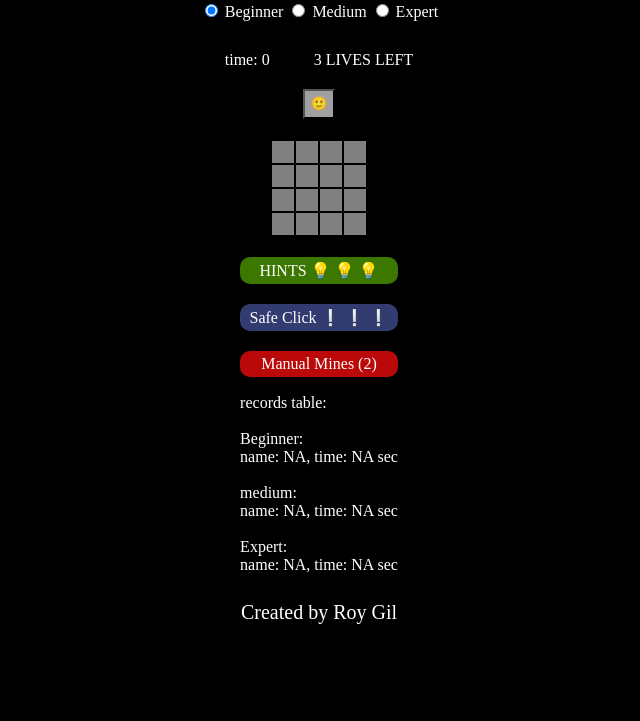
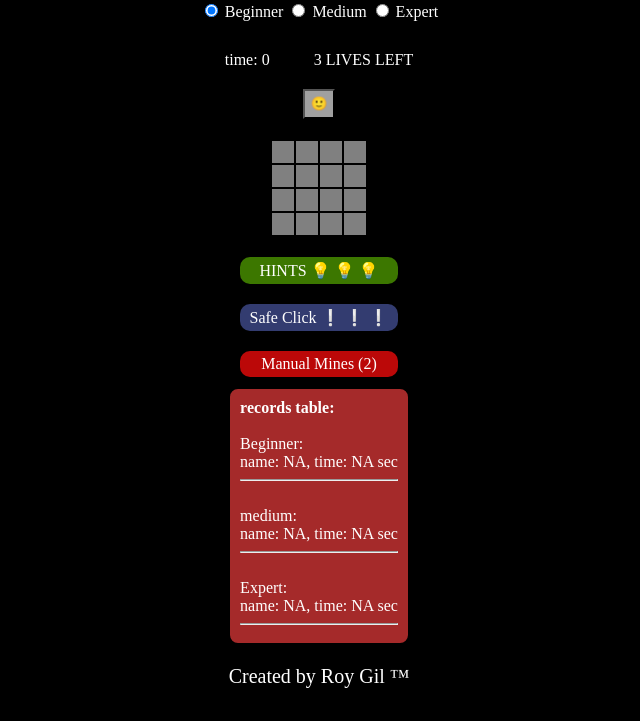
Before and after one commit to gilro79/MineSweeper, a plain HTML site: page index.html in a window 1280 px wide. Shown: the part 79-800 px from the top of the page, without its empty margins (321-961 px from the left). Drawn offline with Linux system fonts and the light colour scheme.

Commit message:
Final - Tuesday 08:30

```diff
--- a/css/style.css
+++ b/css/style.css
@@ -117,8 +117,10 @@ img {
     margin: auto;
     text-align: left;
     border: 2px solid black;
+    border-radius: 10px;
     width: fit-content;
-    padding: 5px;
+    padding: 10px;
+    background-color: brown;
 }
 .footer{
     margin-top: 20px;
--- a/index.html
+++ b/index.html
@@ -22,7 +22,7 @@
             <div class="gameTime">time: 0</div>
             <div class="liveLeft"><span>3 LIVES</span> LEFT</div>
         </div>
-        <button class="resetBtn" onclick="initGame()">🙂</button>
+        <button class="resetBtn" onclick="initGame()" title="Reset Button">🙂</button>
         <table>
             <tbody class="board"></tbody>
         </table>
@@ -39,22 +39,25 @@
         <div class="manual-mode" onclick="setMinesManual()" title="Click me to set your own mines!">Manual Mines (<span class="mine-number">2</span>)</div>
     </div>
     <div class="records">
-        records table:<br><br>
+        <b>records table:</b><br><br>
         Beginner:<br>
         name: <span class="size-begginer-record-name">NA</span>,
         time: <span class="size-begginer-record-time">NA</span> sec
         <br>
+        <hr>
         <br>
         medium:<br>
         name: <span class="size-medium-record-name">NA</span>,
         time: <span class="size-medium-record-time">NA</span> sec
         <br>
+        <hr>
         <br>
         Expert:<br>
         name: <span class="size-expert-record-name">NA</span>,
         time: <span class="size-expert-record-time">NA</span> sec
+        <hr>
     </div>
-    <div class="footer">Created by Roy Gil</div>
+    <div class="footer">Created by Roy Gil ™</div>
     <script src="js/util.js"></script>
     <script src="js/app.js"></script>
 </body>
```
